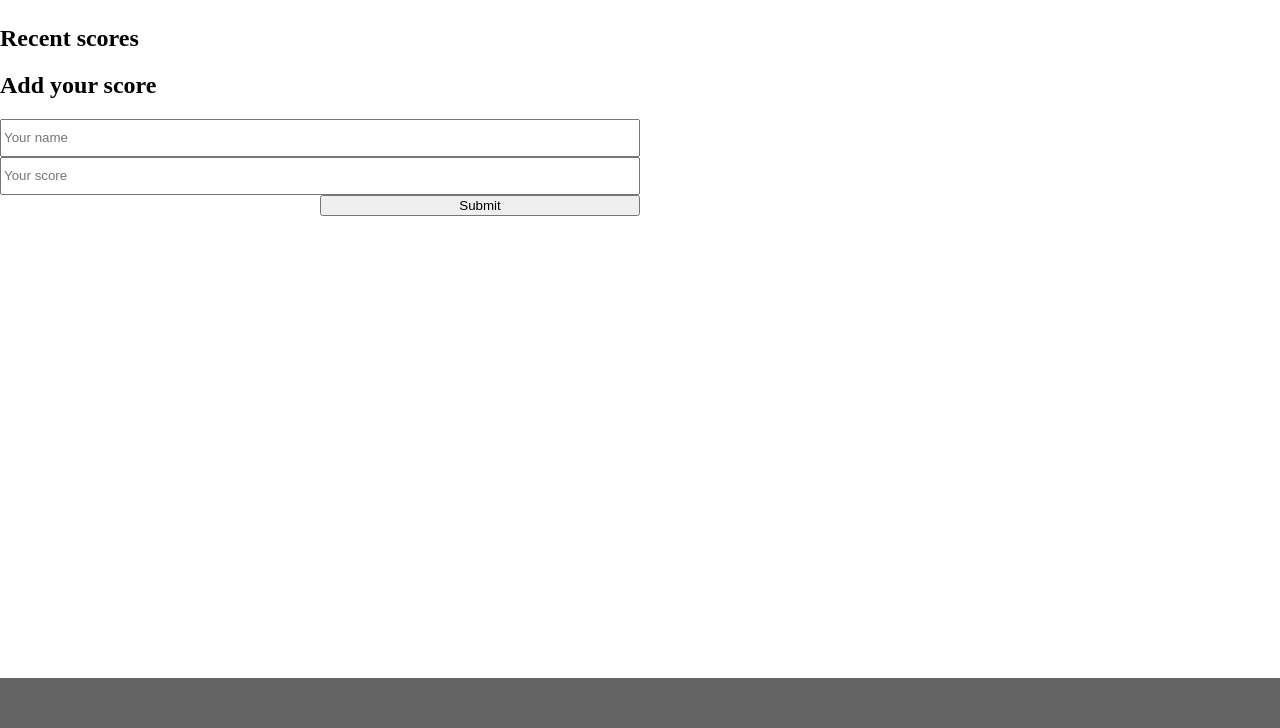
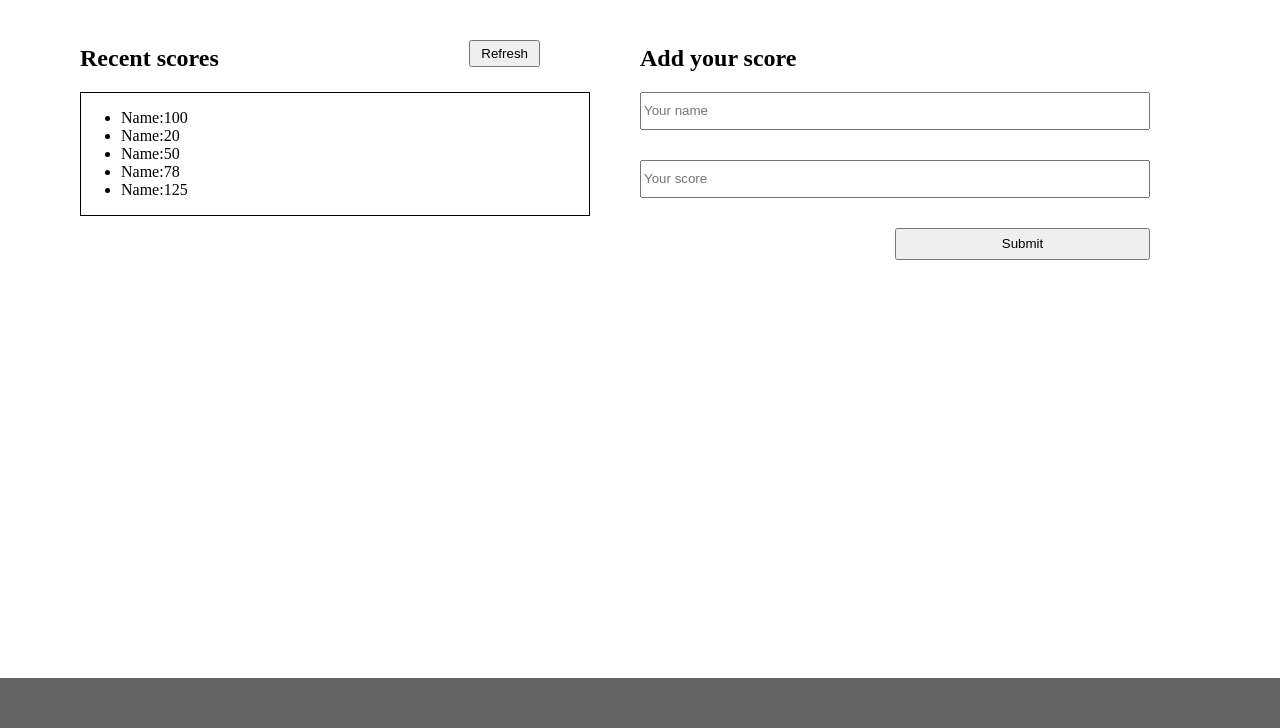
Before and after one commit to Isabellanamutenda/Leaderboard, a website built with webpack: page src/index.html in a window 1280 px wide. Shown: the part 72-800 px from the top of the page. Built offline with nearby package versions, Linux system fonts and the light colour scheme.

Commit message:
Make changes o the index file

```diff
--- a/src/index.html
+++ b/src/index.html
@@ -1,4 +1,4 @@
-<!-- <!DOCTYPE html>
+<!DOCTYPE html>
 <html lang="en">
 <head>
     <meta charset="UTF-8">
@@ -39,36 +39,4 @@
 
     </footer>
 </body>
-</html> -->
-<!DOCTYPE html>
-<html lang="en">
-<head>
-    <link rel="preconnect" href="https://fonts.googleapis.com">
-    <link rel="preconnect" href="https://fonts.gstatic.com" crossorigin>
-    <link href="https://fonts.googleapis.com/css2?family=Permanent+Marker&display=swap" rel="stylesheet">
-    <meta charset="UTF-8">
-    <meta name="viewport" content="width=device-width, initial-scale=1.0">
-    <title>Leaderboard </title>
-</head>
-<body>
-    <h1>Leaderboard</h1>
-    <div id="container">
-        <div id="first-half">
-
-            <div class = "flex-row">
-                <h2>Recent scores</h2><button type="button" class="button-main" id="refresh">Refresh</button>
-            </div>
-            <ul id="scores"></ul>
-        </div>
-        <div id="second-half">
-            <h2>Add your score</h2>
-            <form id="form">
-                <input type="text" name="name" placeholder="Your name" class="input-text" maxlength="10">
-                <input type="text" name="score" placeholder="Your score" class="input-text" maxlength="6">
-                <button type="button" class="button-main" id="submit">Submit</button>
-            </form>
-        </div>
-    </div>
-    <footer></footer>
-</body>
 </html>
```
Also changed, not shown: dist/index.html, src/index.js (line endings or trailing spaces).
